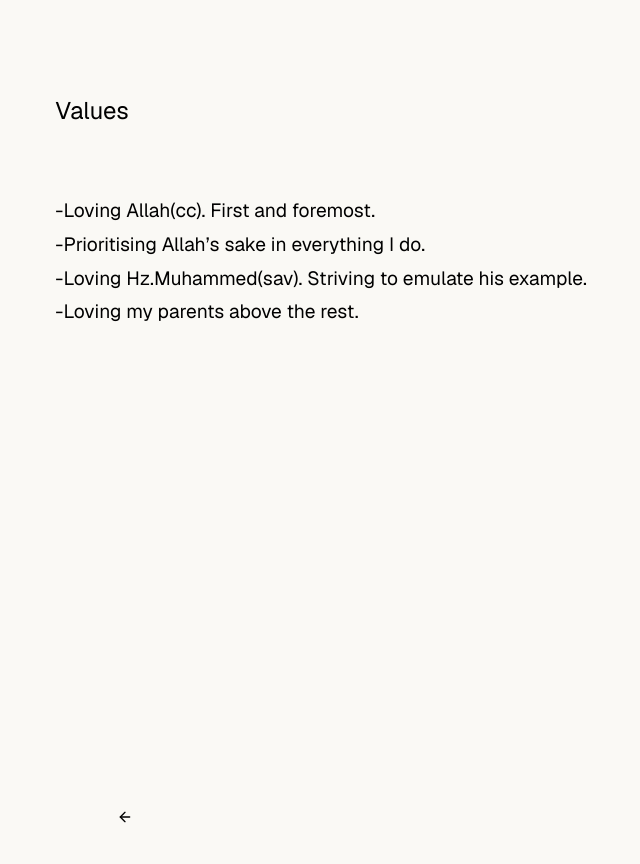
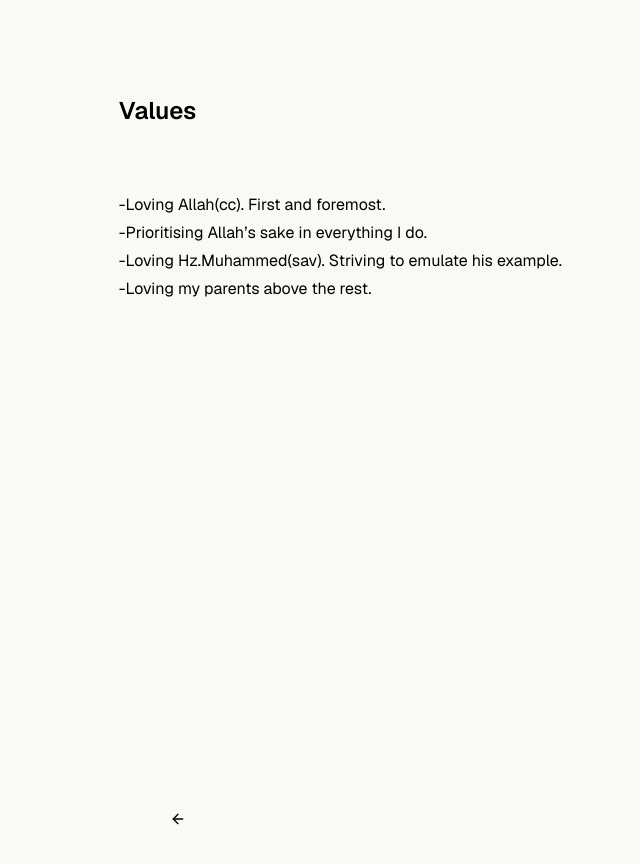
Before and after one commit to hayriartar/hayriartar.github.io, a Jekyll site: the page built from values/index.md, in a window 1280 px wide. Shown: the top 864 px of the page, without its empty margins (203-843 px from the left). Built offline with Jekyll 4.4.1, drawn with Linux system fonts in a browser that asks for light colours.

Commit message:
Update font weights and sizes in custom.css

```diff
--- a/assets/css/custom.css
+++ b/assets/css/custom.css
@@ -12,7 +12,7 @@
 h1 {
   font-size: 1.5rem;
   margin-top:0;
-  font-weight: 400;
+  font-weight: 600;
   color: #000;
 }
 
@@ -58,7 +58,7 @@
   margin: 0 auto;
   padding-top:10vh;
   font-family: 'Geist', sans-serif;
-  font-size: 1.2rem;
+  font-size: 1rem;
   color: #000;
   line-height: 1.75;
   font-weight: 400;
```
